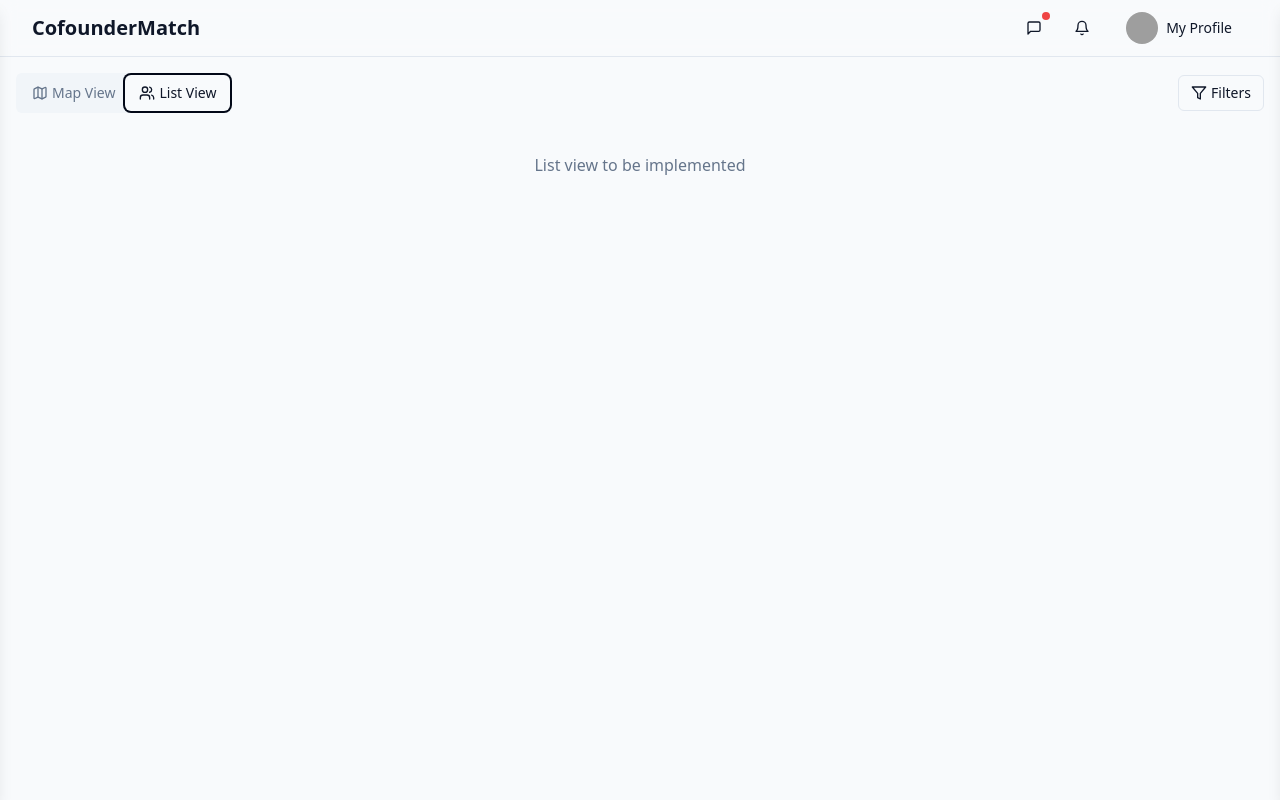
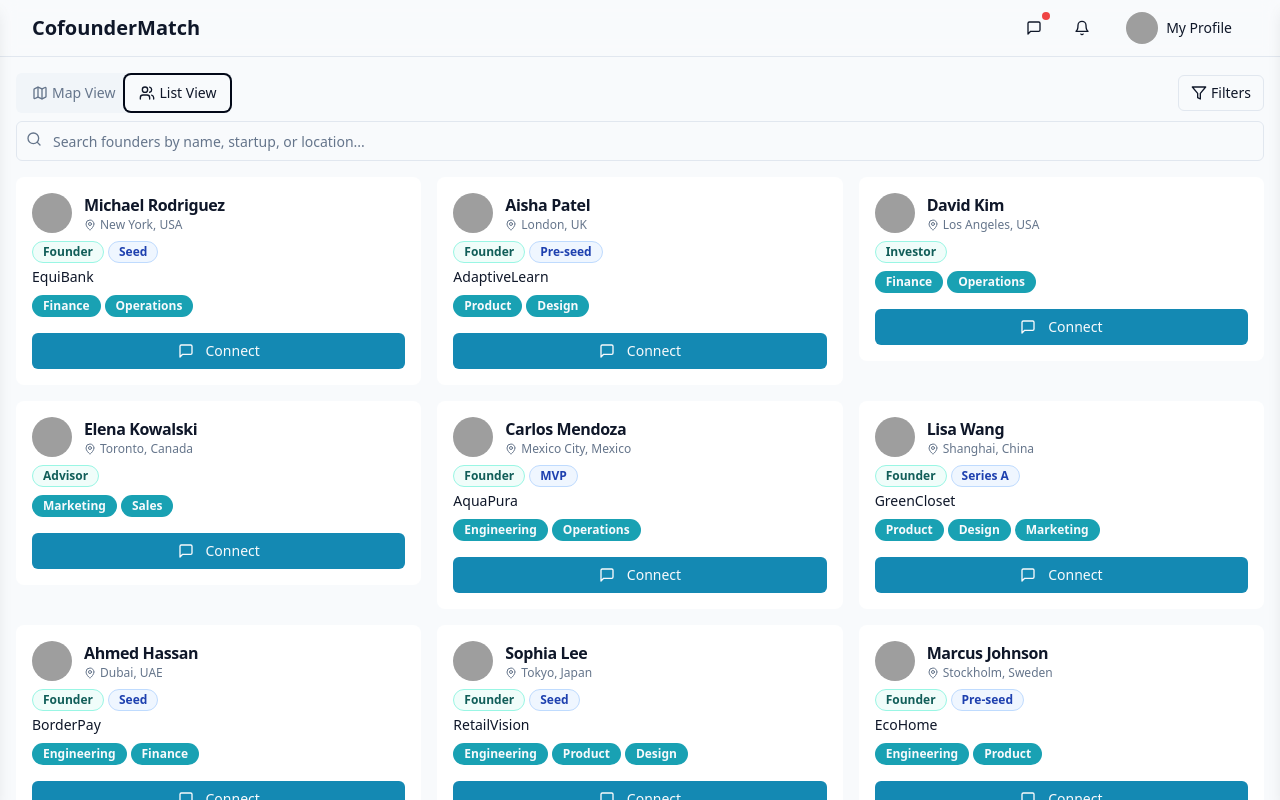
Before and after one commit to creationseoweb/startup-match-map, a React (Vite) app: page / in a window 1280 px wide. Both pictures are taken after a click on the tab "List View". Shown: the top 800 px of the page. Built offline with nearby package versions, Linux system fonts and the light colour scheme; grey boxes are pictures that could not be loaded.

Commit message:
feat: Show users in list view
Implement the display of user profiles within the "List View" tab.

```diff
--- /dev/null
+++ b/src/components/ListView.tsx
@@ -0,0 +1,66 @@
+
+import { useState } from 'react';
+import { useUser } from '@/context/UserContext';
+import ProfileCard from '@/components/ProfileCard';
+import { Input } from '@/components/ui/input';
+import { Search } from 'lucide-react';
+import { FounderUser } from '@/types';
+
+interface ListViewProps {
+  onUserSelect: (user: FounderUser) => void;
+  onMessageClick: (user: FounderUser) => void;
+}
+
+const ListView = ({ onUserSelect, onMessageClick }: ListViewProps) => {
+  const { allExceptCurrent } = useUser();
+  const [searchTerm, setSearchTerm] = useState('');
+
+  // Filter users based on search term
+  const filteredUsers = allExceptCurrent.filter(user =>
+    user.name.toLowerCase().includes(searchTerm.toLowerCase()) ||
+    (user.startupName && user.startupName.toLowerCase().includes(searchTerm.toLowerCase())) ||
+    (user.location.city && user.location.city.toLowerCase().includes(searchTerm.toLowerCase())) ||
+    (user.location.country && user.location.country.toLowerCase().includes(searchTerm.toLowerCase()))
+  );
+
+  return (
+    <div className="flex flex-col h-full overflow-hidden">
+      <div className="mb-4 relative">
+        <Search className="absolute left-2.5 top-2.5 h-4 w-4 text-muted-foreground" />
+        <Input
+          placeholder="Search founders by name, startup, or location..."
+          className="pl-9"
+          value={searchTerm}
+          onChange={(e) => setSearchTerm(e.target.value)}
+        />
+      </div>
+
+      <div className="overflow-y-auto flex-1">
+        {filteredUsers.length > 0 ? (
+          <div className="grid grid-cols-1 md:grid-cols-2 lg:grid-cols-3 gap-4">
+            {filteredUsers.map(user => (
+              <div
+                key={user.id}
+                className="cursor-pointer"
+                onClick={() => onUserSelect(user)}
+              >
+                <ProfileCard
+                  user={user}
+                  compact={true}
+                  onMessageClick={() => onMessageClick(user)}
+                />
+              </div>
+            ))}
+          </div>
+        ) : (
+          <div className="flex flex-col items-center justify-center h-64 text-muted-foreground">
+            <p className="text-lg font-medium">No founders found</p>
+            <p className="text-sm">Try adjusting your search criteria</p>
+          </div>
+        )}
+      </div>
+    </div>
+  );
+};
+
+export default ListView;
--- a/src/pages/Index.tsx
+++ b/src/pages/Index.tsx
@@ -9,6 +9,7 @@ import ProfileCard from '@/components/ProfileCard';
 import MessagingSidebar from '@/components/MessagingSidebar';
 import ChatDialog from '@/components/ChatDialog';
 import FilterSidebar from '@/components/FilterSidebar';
+import ListView from '@/components/ListView';
 import { Filter, Map, Users } from 'lucide-react';
 
 const Index = () => {
@@ -66,12 +67,10 @@ const Index = () => {
             </TabsContent>
 
             <TabsContent value="list" className="flex-1 p-4 pt-0 overflow-auto">
-              <div className="grid grid-cols-1 md:grid-cols-2 lg:grid-cols-3 gap-4">
-                {/* This would be populated with founder cards */}
-                <div className="col-span-full text-center p-8 text-muted-foreground">
-                  List view to be implemented
-                </div>
-              </div>
+              <ListView
+                onUserSelect={handleUserSelect}
+                onMessageClick={handleMessageUser}
+              />
             </TabsContent>
           </Tabs>
 
```
